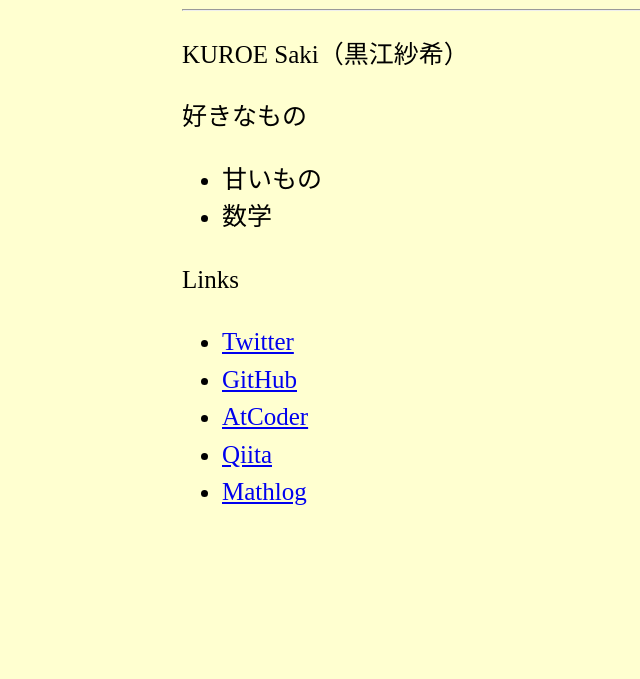
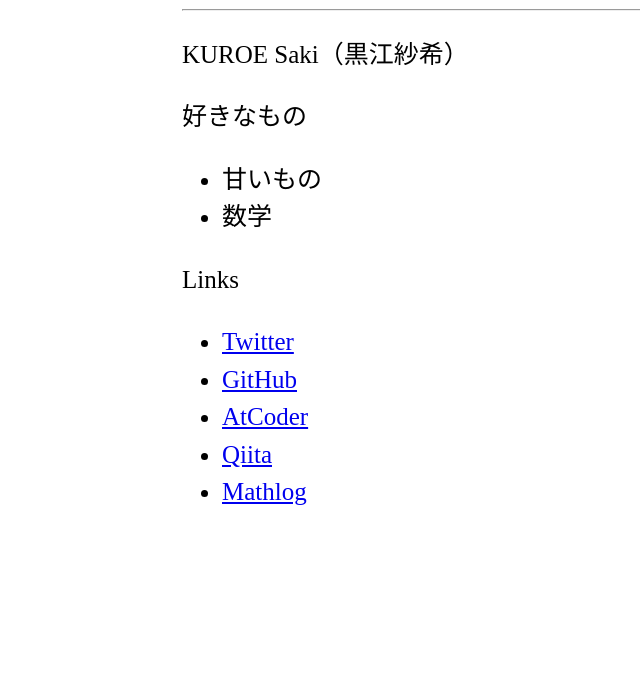
Before and after one commit to sakikuroe/.github.io, a plain HTML site: page index.html in a window 1280 px wide. Shown: the part 121-800 px from the top of the page, without its empty margins (91-731 px from the left). Drawn offline with Linux system fonts and the light colour scheme.

Commit message:
Fix background-color

```diff
--- a/styles/style.css
+++ b/styles/style.css
@@ -4,5 +4,5 @@ html {
   margin: auto;
   line-height: 1.5em;
   font-size: 25px;
-  background-color: #ffffd0;
+  background-color: #ffffff;
 }
```
